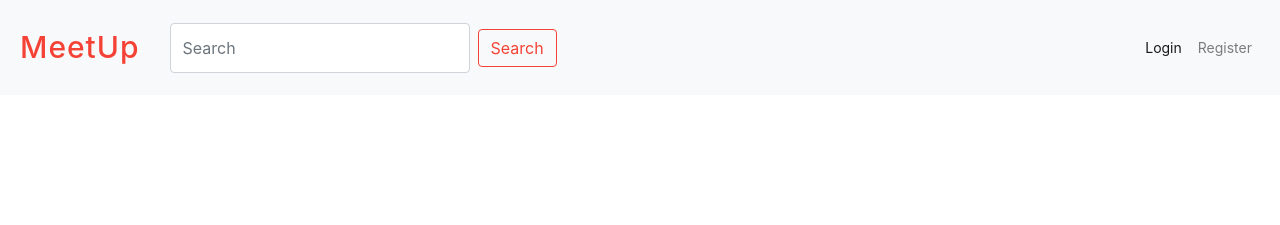
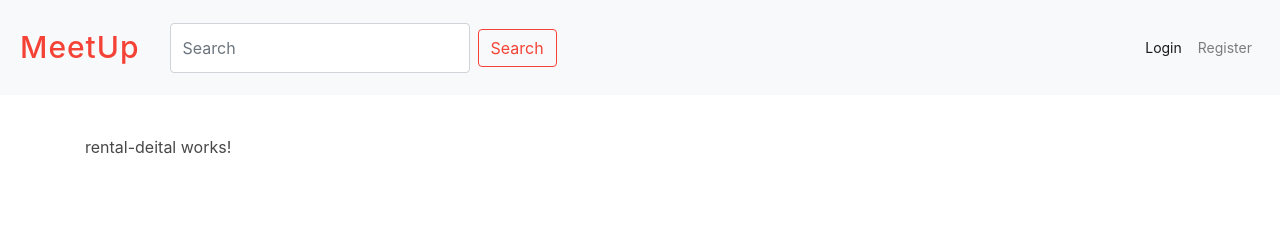
Before and after one commit to LordKenzo/angular-airbnb-style, an Angular app: page /1 in a window 1280 px wide. Before the commit this address led to /. Shown: the top 225 px of the page. Built offline with nearby package versions, Linux system fonts and the light colour scheme.

Commit message:
Improved routing, add Rental Detail Component

```diff
--- /dev/null
+++ b/src/app/features/rental/rental-detail/rental-detail.component.html
@@ -0,0 +1,3 @@
+<p>
+  rental-deital works!
+</p>
--- /dev/null
+++ b/src/app/features/rental/rental-detail/rental-detail.component.ts
@@ -0,0 +1,15 @@
+import { Component, OnInit } from '@angular/core';
+
+@Component({
+  selector: 'app-rental-detail',
+  templateUrl: './rental-detail.component.html',
+  styleUrls: ['./rental-detail.component.scss']
+})
+export class RentalDetailComponent implements OnInit {
+
+  constructor() { }
+
+  ngOnInit() {
+  }
+
+}
--- a/src/app/features/rental/rental-list-item/rental-list-item.component.ts
+++ b/src/app/features/rental/rental-list-item/rental-list-item.component.ts
@@ -1,5 +1,5 @@
 import { Component, OnInit, Input } from '@angular/core';
-import { Rental } from './../shared/rental.model';
+import { Rental } from '../shared/rental.model';
 
 @Component({
   selector: 'app-rental-list-item',
--- a/src/app/features/rental/rental-list/rental-list.component.ts
+++ b/src/app/features/rental/rental-list/rental-list.component.ts
@@ -1,5 +1,5 @@
 import { Component, OnInit, Input } from '@angular/core';
-import { Rental } from './../shared/rental.model';
+import { Rental } from '../shared/rental.model';
 
 @Component({
   selector: 'app-rental-list',
--- a/src/app/features/rental/rental.routes.ts
+++ b/src/app/features/rental/rental.routes.ts
@@ -1,3 +1,4 @@
+import { RentalDetailComponent } from './rental-detail/rental-detail.component';
 import { Routes } from '@angular/router';
 
 import { RentalComponent } from './rental.component';
@@ -5,5 +6,8 @@ import { RentalComponent } from './rental.component';
 export const RentalRoutes: Routes = [
   {
     path: '', component: RentalComponent
+  },
+  {
+    path: ':id', component: RentalDetailComponent
   }
 ];
```
Also changed, not shown: src/app/features/rental/rental.module.ts (+7 -2 lines), src/app/features/rental/rental-detail/rental-detail.component.scss (added).
